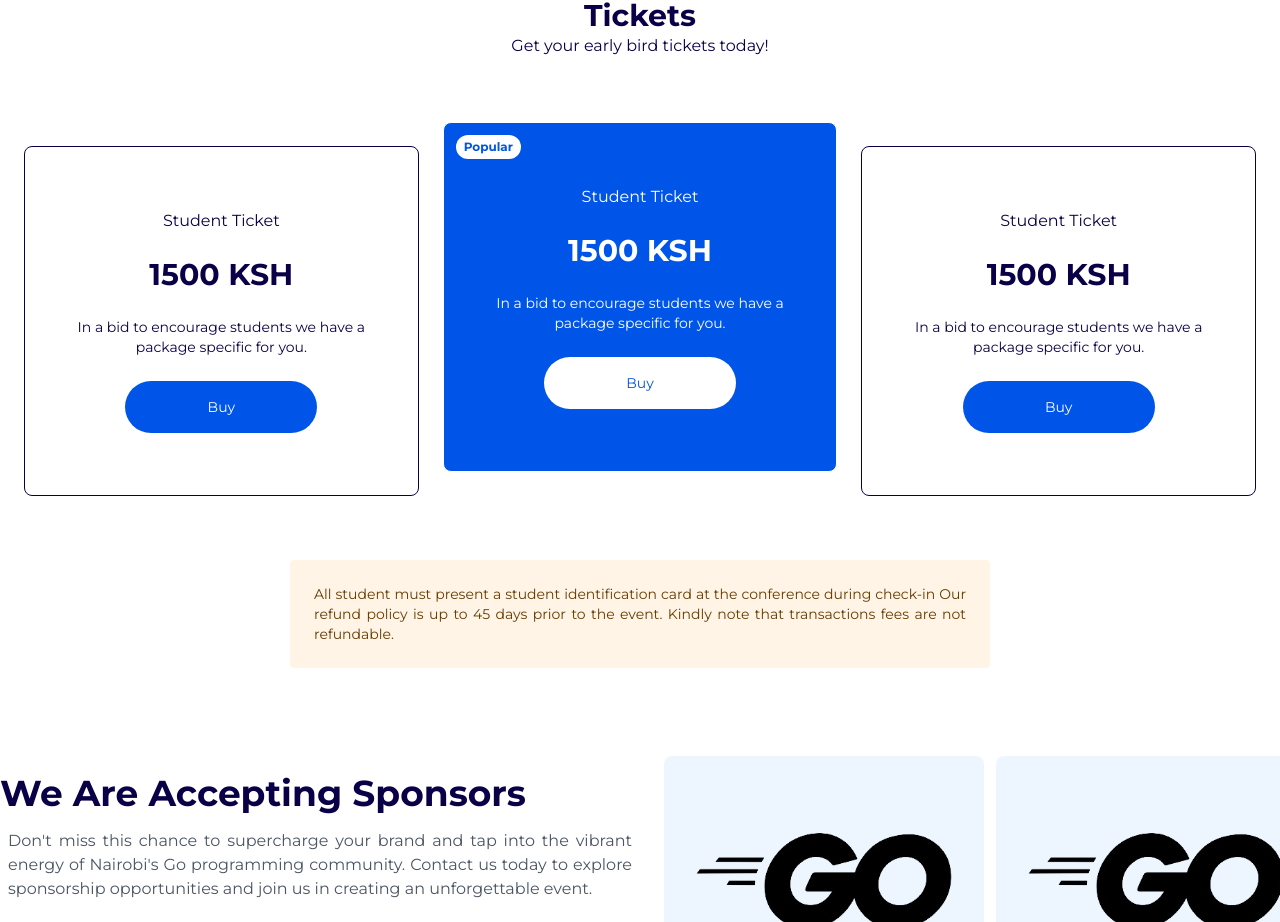
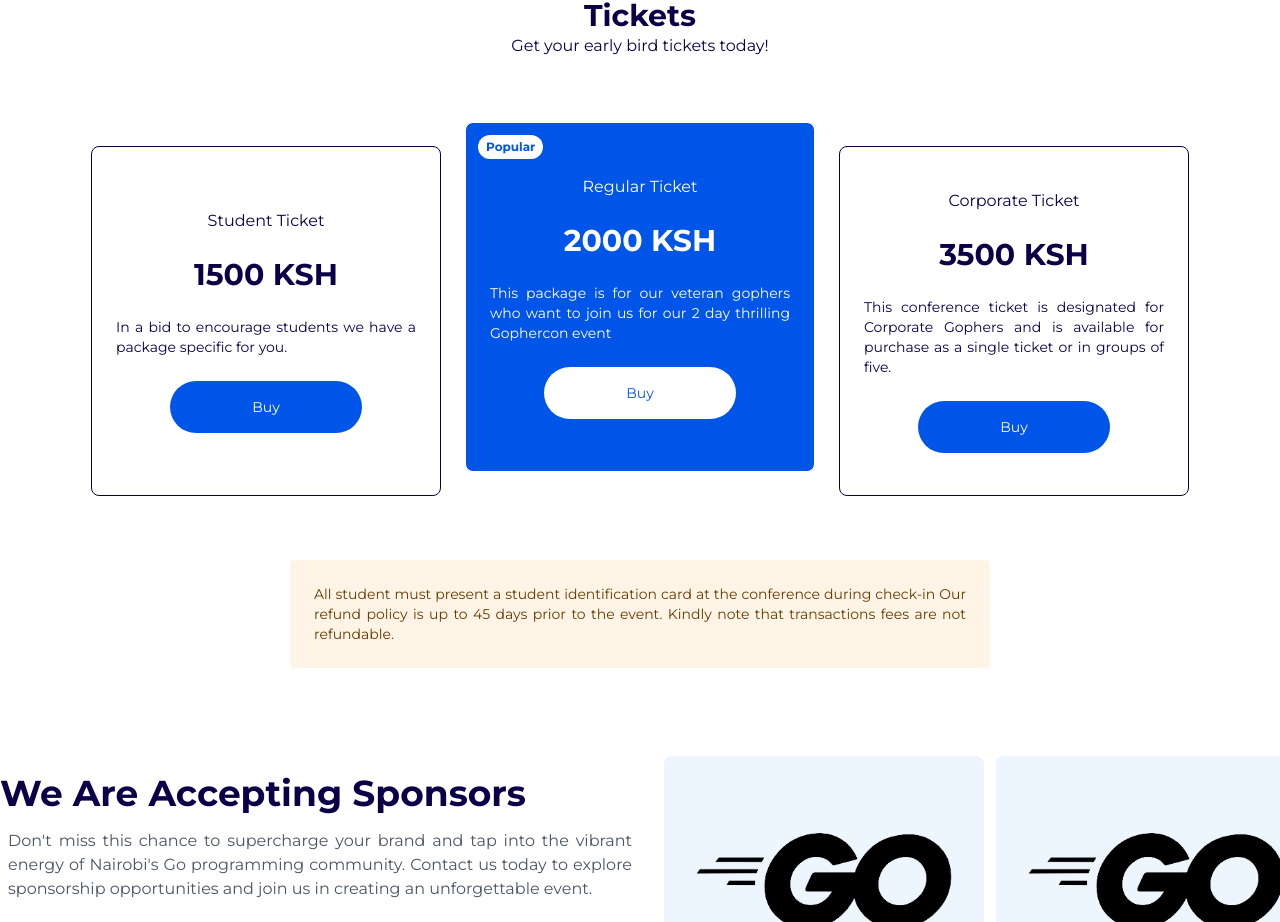
Before and after one commit to nairobi-gophers/gophercon2024, a React (Vite) app in the folder frontend/: page / in a window 1280 px wide. Shown: the part 1238-2160 px from the top of the page. Built offline with nearby package versions, Linux system fonts and the light colour scheme.

Commit message:
minor adjustments

```diff
--- a/frontend/src/components/Ticket.tsx
+++ b/frontend/src/components/Ticket.tsx
@@ -6,7 +6,7 @@ function SponsorCard(props: { title: string, price: string, body: string, isPopu
       {isPopular ? <div className="bg-white text-primary px-2 py-1 w-fit text-xs absolute top-3 left-3 rounded-3xl font-bold">Popular</div> : null}
       <h3 className="">{title}</h3>
       <p className="font-bold text-3xl">{price}</p>
-      <p className="text-sm justify">{body}</p>
+      <p className="text-sm text-justify md:w-[300px]">{body}</p>
       <button className={`min-w-48 py-4 rounded-full capitalize text-sm  text-center w-fit mx-auto ${isPopular ? ` bg-white text-primary ` : ' bg-primary text-white '}`}> buy</button>
     </div >
   )
@@ -15,14 +15,14 @@ const Ticket = () => {
   return (
     <section
       id="tickets"
-      className="text-secondary container mx-auto p-6 my-3 flex flex-col justify-center gap-16"
+      className="text-secondary container mx-auto p-6 my-3 flex flex-col justify-center gap-3 md:gap-16"
     >
       <div className="w-fit mx-auto text-center">
         <h2 className="text-5xl  md:text-3xl font-bold text-secondary ">Tickets</h2>
         <p>Get your  early bird tickets today!</p>
       </div>
 
-      <div className="flex flex-row gap-6">
+      <div className="flex flex-col lg:flex-row gap-6 justify-center">
         <SponsorCard
           title="Student Ticket"
           price="1500 KSH"
@@ -30,20 +30,20 @@ const Ticket = () => {
           isPopular={false}
         />
         <SponsorCard
-          title="Student Ticket"
-          price="1500 KSH"
-          body='In a bid to encourage students we have a package specific for you.'
+          title="Regular Ticket"
+          price="2000 KSH"
+          body='This package is for our veteran gophers who want to join us for our 2 day thrilling Gophercon event'
           isPopular={true}
         />
         <SponsorCard
-          title="Student Ticket"
-          price="1500 KSH"
-          body='In a bid to encourage students we have a package specific for you.'
+          title="Corporate Ticket"
+          price="3500 KSH"
+          body='This conference ticket is designated for Corporate Gophers and is available for purchase as a single ticket or in groups of five.'
           isPopular={false}
         />
       </div>
 
-      <p className="bg-[#FFF4E5] text-[#663C00] w-[700px] mx-auto p-6 text-sm rounded text-justify">
+      <p className="bg-[#FFF4E5] text-[#663C00] lg:w-[700px] mx-auto p-6 text-sm rounded text-justify">
         All student must present a student identification card at the conference during check-in
         Our refund policy is up to 45 days prior to the event. Kindly note that transactions fees are not refundable.
       </p>
```
